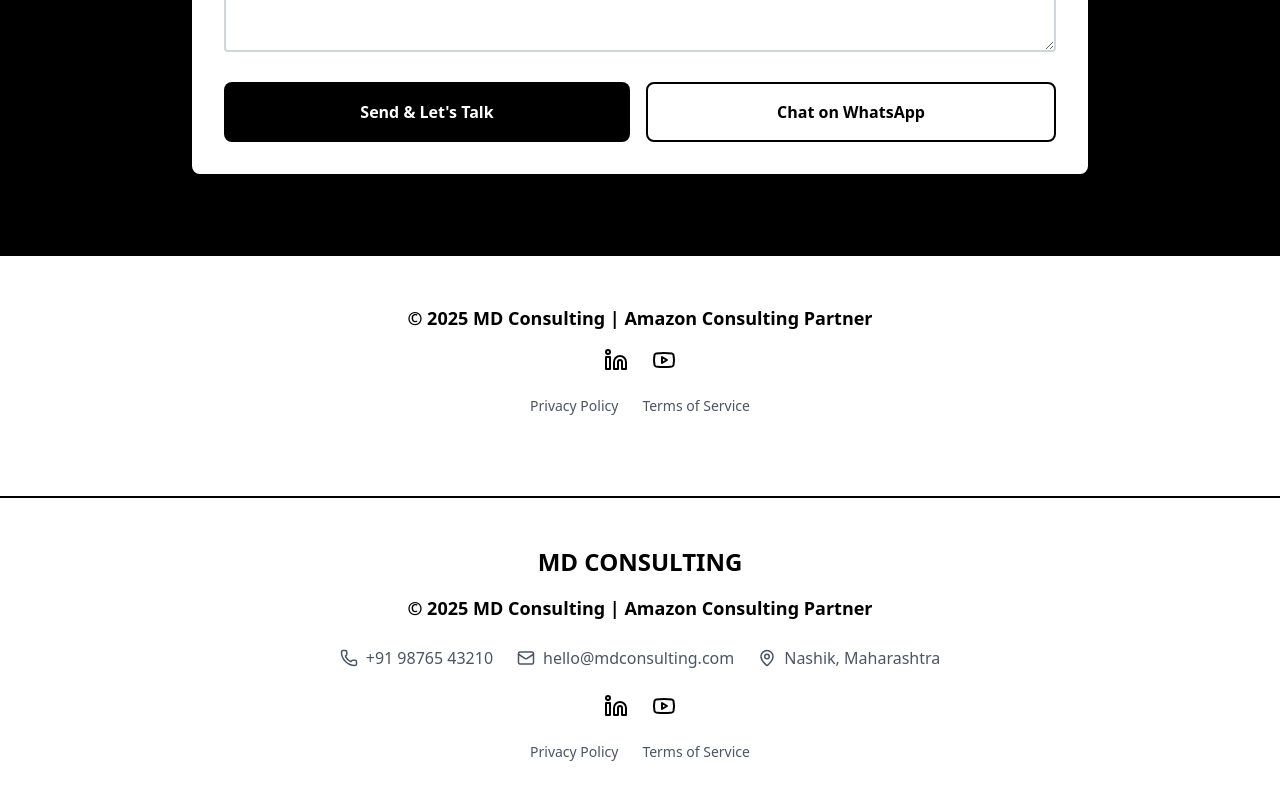
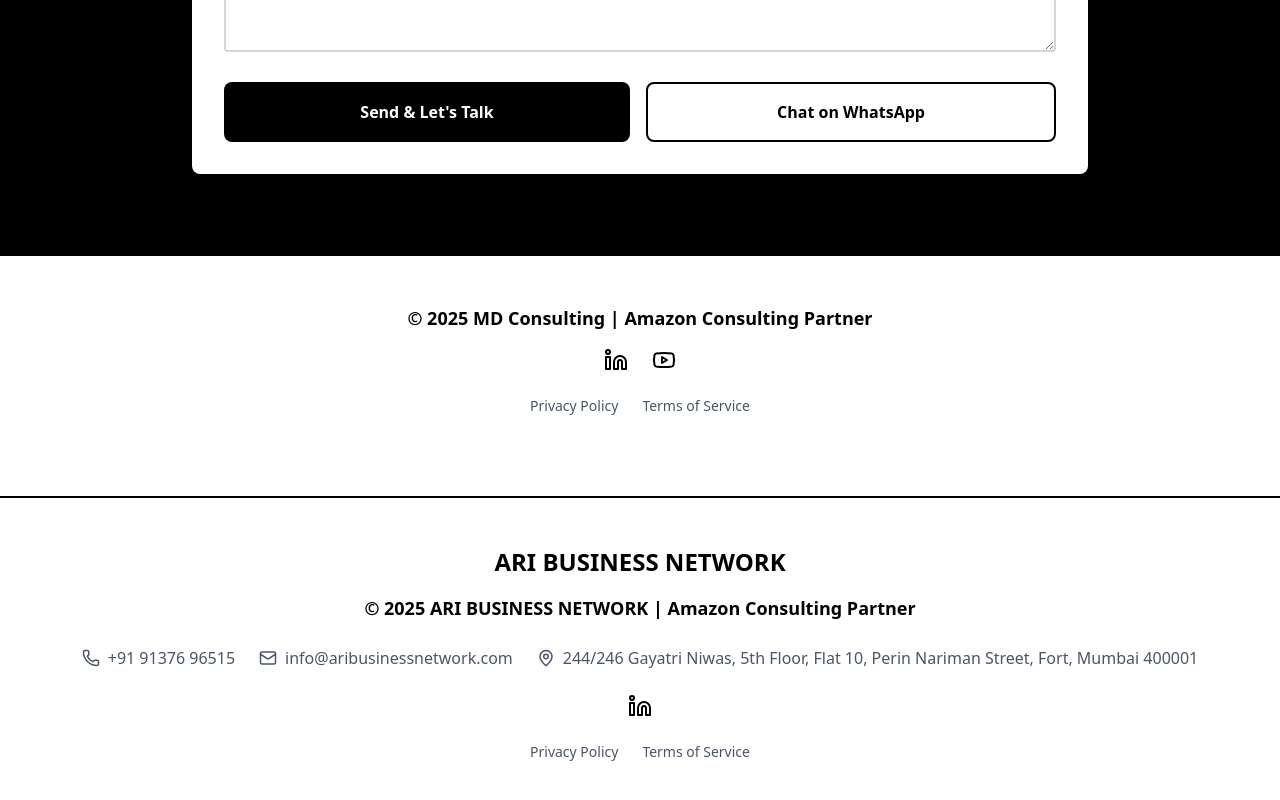
Before and after one commit to fdeepali/Ari-business, a React (Vite) app: page / in a window 1280 px wide. Shown: the part 7862-8662 px from the top of the page. Built offline with nearby package versions, Linux system fonts and the light colour scheme.

Commit message:
Update footer content and contact information

```diff
--- a/src/components/Footer.jsx
+++ b/src/components/Footer.jsx
@@ -6,32 +6,29 @@ export function Footer() {
     <footer className="bg-white border-t-2 border-black py-12 px-6">
       <div className="max-w-6xl mx-auto">
         <div className="text-center mb-8">
-          <div className="text-2xl font-bold mb-4">MD CONSULTING</div>
-          <p className="text-lg font-semibold mb-6">© 2025 MD Consulting | Amazon Consulting Partner</p>
+          <div className="text-2xl font-bold mb-4">ARI BUSINESS NETWORK</div>
+          <p className="text-lg font-semibold mb-6">© 2025 ARI BUSINESS NETWORK | Amazon Consulting Partner</p>
 
           {/* Contact Info */}
           <div className="flex flex-col md:flex-row justify-center gap-6 mb-6 text-gray-600">
-            <a href="tel:+919876543210" className="flex items-center justify-center gap-2 hover:text-black transition">
+            <a href="tel:+919137696515" className="flex items-center justify-center gap-2 hover:text-black transition">
               <Phone size={18} />
-              <span>+91 98765 43210</span>
+              <span>+91 91376 96515</span>
             </a>
-            <a href="mailto:hello@mdconsulting.com" className="flex items-center justify-center gap-2 hover:text-black transition">
+            <a href="mailto:info@aribusinessnetwork.com" className="flex items-center justify-center gap-2 hover:text-black transition">
               <Mail size={18} />
-              <span>hello@mdconsulting.com</span>
+              <span>info@aribusinessnetwork.com</span>
             </a>
             <div className="flex items-center justify-center gap-2">
               <MapPin size={18} />
-              <span>Nashik, Maharashtra</span>
+              <span>244/246 Gayatri Niwas, 5th Floor, Flat 10, Perin Nariman Street, Fort, Mumbai 400001</span>
             </div>
           </div>
 
           {/* Social Links */}
           <div className="flex justify-center gap-6 mb-6">
-            <a href="https://linkedin.com" target="_blank" rel="noopener noreferrer" className="hover:text-gray-600 transition">
+            <a href="https://www.linkedin.com/in/rahulv96?utm_source=share&utm_campaign=share_via&utm_content=profile&utm_medium=android_app" target="_blank" rel="noopener noreferrer" className="hover:text-gray-600 transition">
               <Linkedin size={24} />
-            </a>
-            <a href="https://youtube.com" target="_blank" rel="noopener noreferrer" className="hover:text-gray-600 transition">
-              <Youtube size={24} />
             </a>
           </div>
 
```
